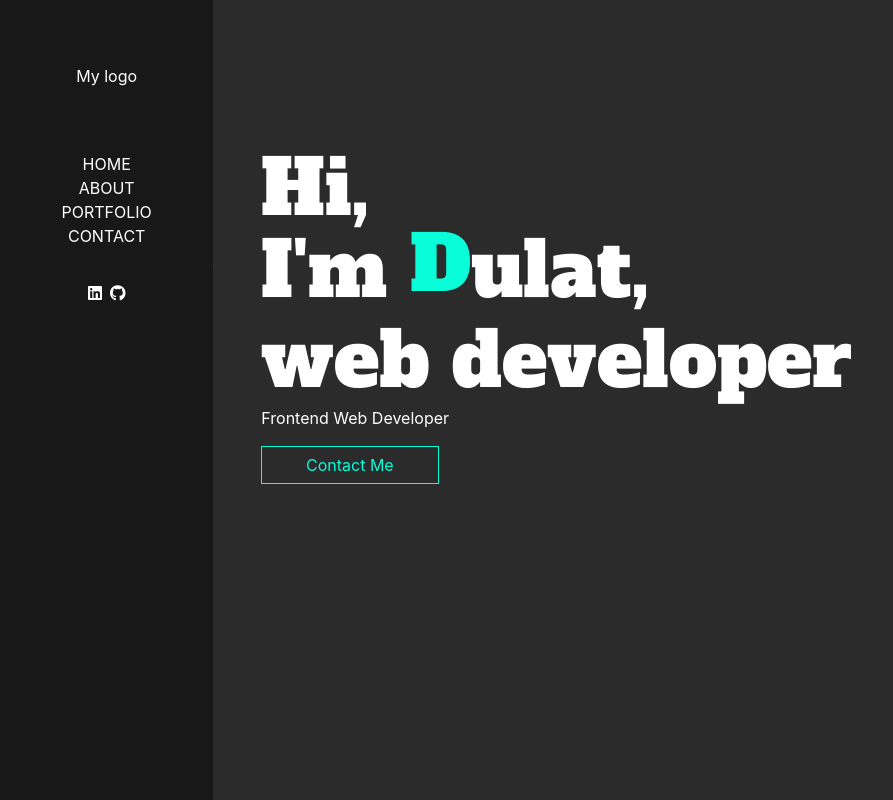
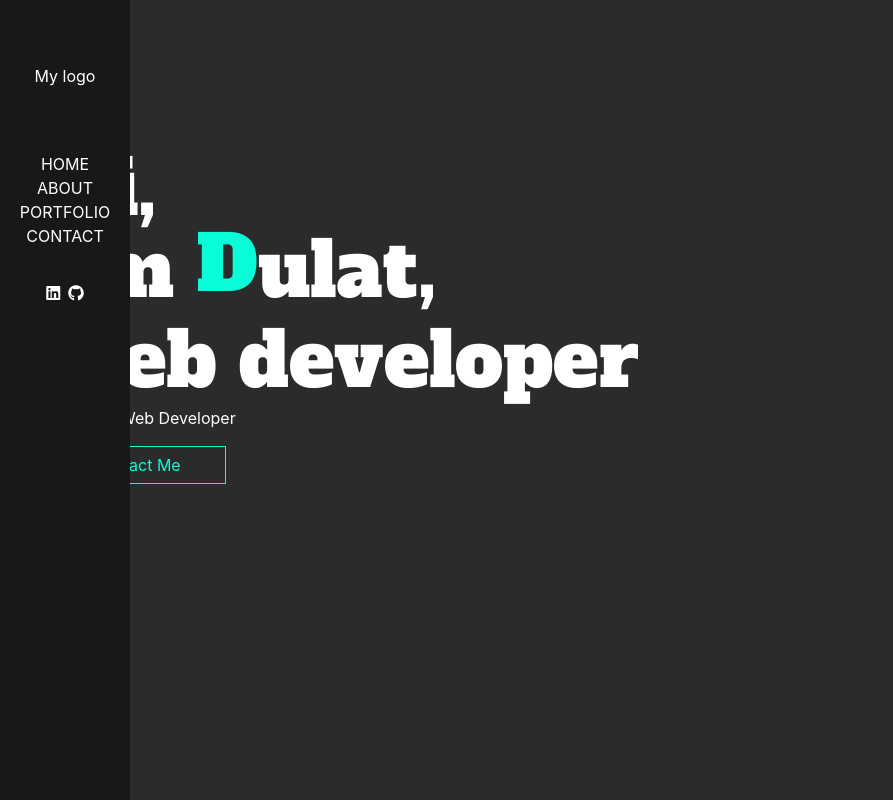
Before and after one commit to Dulatto/react-portfolio-website, a React (Create React App) app: page / in a window 1280 px wide. Shown: the whole page, without its empty margins (0-893 px from the left). Built offline with nearby package versions, Linux system fonts and the light colour scheme.

Commit message:
portfolio

```diff
--- a/src/App.css
+++ b/src/App.css
@@ -6,6 +6,12 @@ body {
 .main-div {
   height: 100vh;
   background: #181818;
+  position: fixed;
+  top: 0;
+  left: 0;
+  height: 100%;
+  width: 130px;
+  z-index: 10;
 }
 .menu-style {
   width: 100%;
--- a/src/App.js
+++ b/src/App.js
@@ -17,10 +17,10 @@ const App = () => {
     <div>
       <div className='container-fluid'>
         <div className='row '>
-          <div className='col-xxl-1 col-xl-2 col-lg-3 col-md-4 main-div px-0'>
+          <div className='main-div'>
             <Menu />
           </div>
-          <div className='col-xxl-11 col-xl-10 col-lg-9 col-md-8 bg-light px-0'>
+          <div className='col-12 bg-light px-0'>
             <Routes >
               <Route exact path="/" element={<Home />} />
               <Route path="/about" element={<About />} />
```
